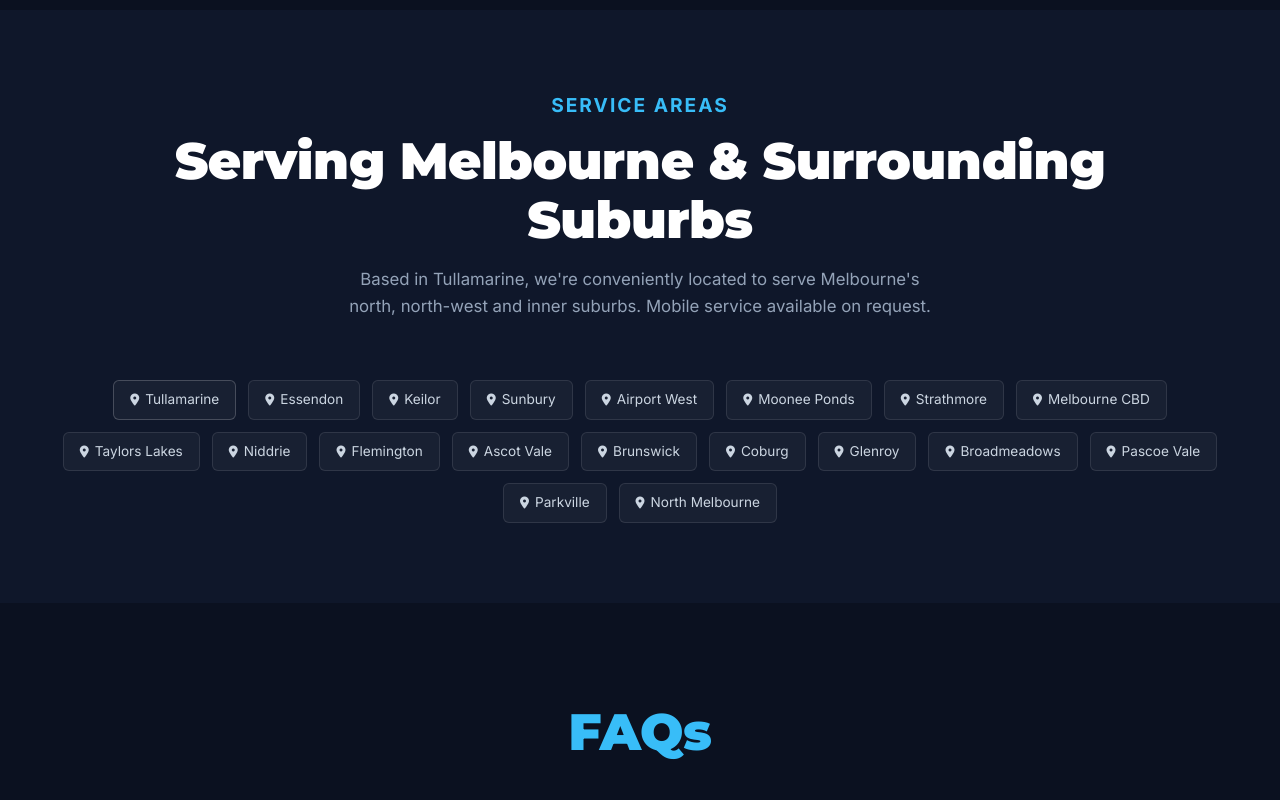
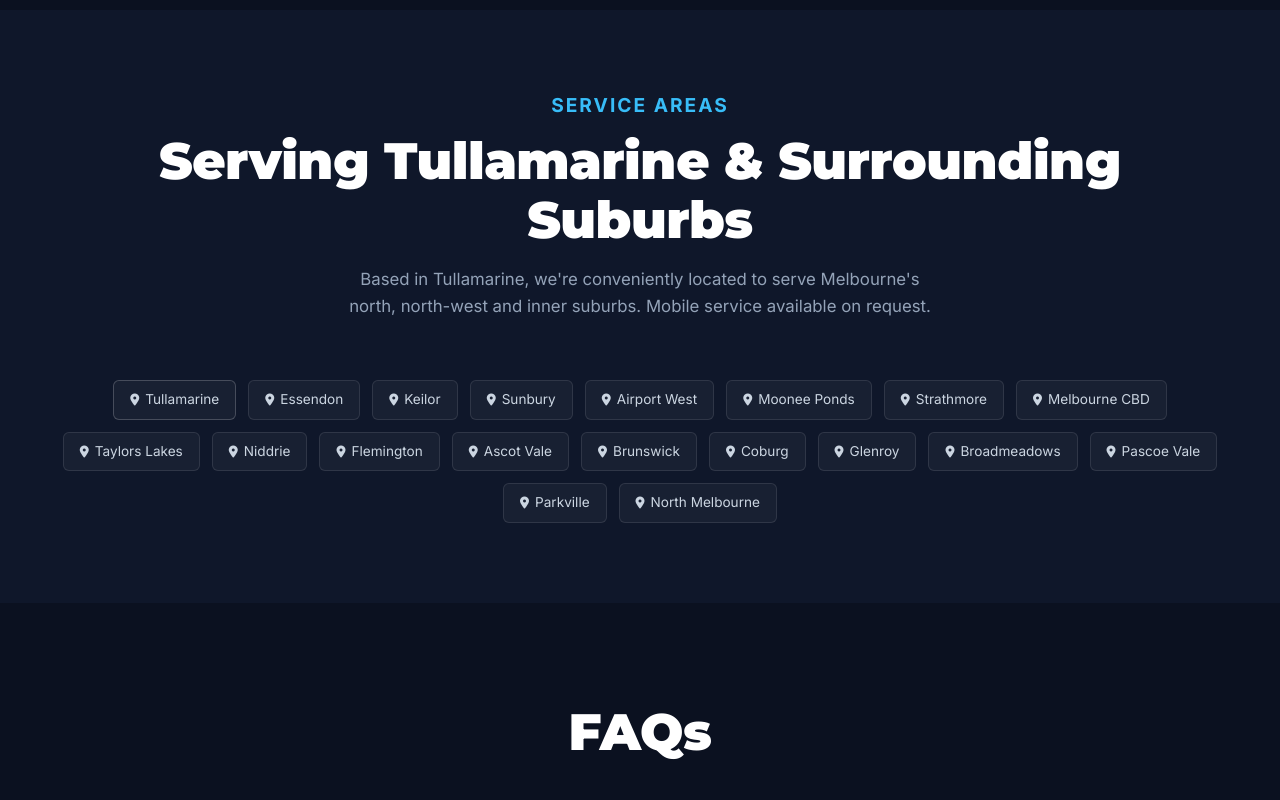
Before and after one commit to alexturkmani/Elite-car-tinting, a plain HTML site: page index.html in a window 1280 px wide. Shown: the part 5840-6640 px from the top of the page. Drawn offline with Linux system fonts and the light colour scheme; a script that the page names is missing.

```diff
--- a/index.html
+++ b/index.html
@@ -563,7 +563,7 @@
     <div class="container">
       <div class="section-header">
         <span class="section-tag">Service Areas</span>
-        <h2>Serving Melbourne &amp; Surrounding Suburbs</h2>
+        <h2>Serving Tullamarine &amp; Surrounding Suburbs</h2>
         <p>Based in Tullamarine, we're conveniently located to serve Melbourne's north, north-west and inner suburbs. Mobile service available on request.</p>
       </div>
       <div class="areas-grid">
@@ -594,7 +594,7 @@
   <section class="faq-section" id="faq">
     <div class="container">
       <div class="section-header">
-        <h2 style="color:var(--accent)">FAQs</h2>
+        <h2 class="faq-heading-blue">FAQs</h2>
       </div>
       <div class="faq-grid">
         <div class="faq-item">
--- a/styles.css
+++ b/styles.css
@@ -81,6 +81,15 @@
   font-size: clamp(2rem, 5vw, 3.2rem);
   font-weight: 900;
   color: var(--white);
+  line-height: 1.15;
+  margin-bottom: 16px;
+  letter-spacing: -0.5px;
+}
+.faq-heading-blue {
+  font-family: var(--font-heading);
+  font-size: clamp(2rem, 5vw, 3.2rem);
+  font-weight: 900;
+  color: var(--accent);
   line-height: 1.15;
   margin-bottom: 16px;
   letter-spacing: -0.5px;
```
